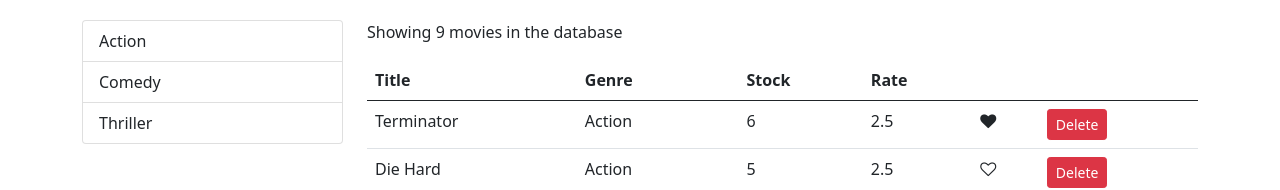
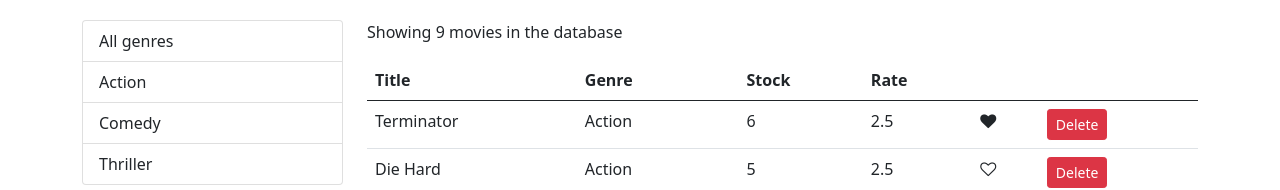
Before and after one commit to devsambuca/Vidly, a React (Create React App) app: page / in a window 1280 px wide. Shown: the top 190 px of the page. Built offline with nearby package versions, Linux system fonts and the light colour scheme.

Commit message:
Filtering-Imlementing filtering

```diff
--- a/src/components/Movies.js
+++ b/src/components/Movies.js
@@ -9,14 +9,16 @@
 class Movies extends Component {
   state = { movies: getMovies(), genres: [], currentPage: 1, pageSize: 4 };
   componentDidMount() {
-    this.setState({ movies: getMovies(), genres: getGenres() });
+    const genres = [{ name: 'All genres' }, ...getGenres()];
+
+    this.setState({ movies: getMovies(), genres });
   }
   handlePageChange = (page) => {
     this.setState({ currentPage: page });
   };
 
   handleGengeSelect = (genre) => {
-    this.setState({ selectedGenre: genre });
+    this.setState({ selectedGenre: genre, currentPage: 1 });
   };
 
   handleDelete = (movie) => {
@@ -32,11 +34,16 @@
   };
   render() {
     const { length: count } = this.state.movies;
-    const { pageSize, currentPage, movies: allMovies } = this.state;
+    const { pageSize, currentPage, selectedGenre, movies: allMovies } = this.state;
 
     if (count === 0) return <p>There are no movies in the database</p>;
 
-    const movies = paginate(allMovies, currentPage, pageSize);
+    const filtered =
+      selectedGenre && selectedGenre._id
+        ? allMovies.filter((m) => m.genre._id === selectedGenre._id)
+        : allMovies;
+
+    const movies = paginate(filtered, currentPage, pageSize);
 
     return (
       <div className="row">
@@ -48,7 +55,7 @@
           />
         </div>
         <div className="col">
-          <p>Showing {count} movies in the database</p>
+          <p>Showing {filtered.length} movies in the database</p>
           <table className="table">
             <thead>
               <tr>
@@ -82,7 +89,7 @@
             </tbody>
           </table>
           <Pagination
-            itemsCount={count}
+            itemsCount={filtered.length}
             pageSize={pageSize}
             currentPage={currentPage}
             onPageChange={this.handlePageChange}
--- a/src/components/common/Pagination.js
+++ b/src/components/common/Pagination.js
@@ -4,7 +4,7 @@
 
 const Pagination = (props) => {
   const { itemsCount, pageSize, currentPage, onPageChange } = props;
-  console.log(currentPage);
+
   const pagesCount = Math.ceil(itemsCount / pageSize);
   if (pagesCount === 1) return null;
   const pages = _.range(1, pagesCount + 1);
```
